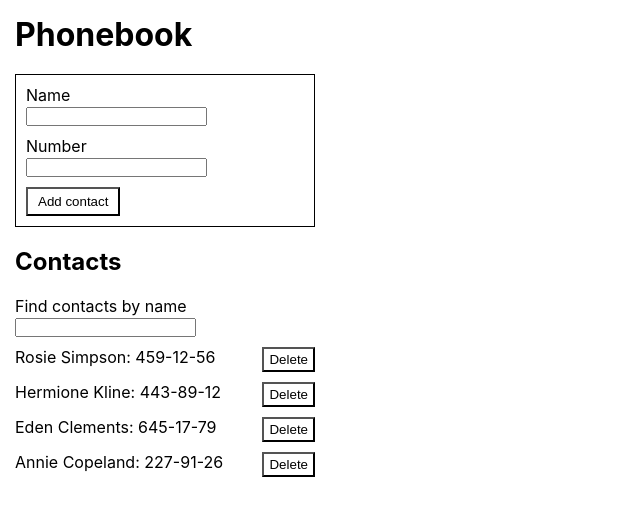
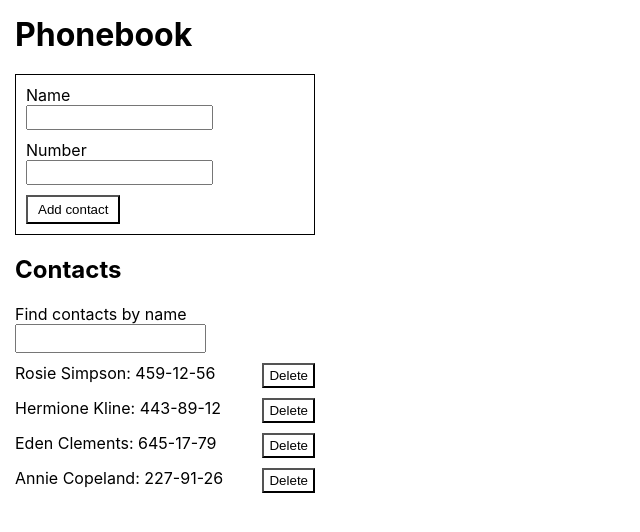
Before and after one commit to verado-batsu/goit-react-hw-02-phonebook, a React (Create React App) app: page / in a window 1280 px wide. Shown: the top 532 px of the page, without its empty margins (0-640 px from the left). Built offline with nearby package versions, Linux system fonts and the light colour scheme.

Commit message:
fixed some bugs

```diff
--- a/src/components/App/App.jsx
+++ b/src/components/App/App.jsx
@@ -24,21 +24,18 @@ export class App extends Component {
 	}
 
 	getDataFromForm = (contact) => {
+		this.setState((prevState) => {
+			const prevContacts = [...prevState.contacts];
 
-
-
-		this.setState((prevState) => {
-
-			const prevContacts = [...prevState.contacts];
 			prevContacts.map(prevContact => {
-				if (contact.name === prevContact.name) {
-					alert(`${contact.name} is already in contacts.`);
-					return {
-						contacts: [...prevState.contacts],
-					}
+				if (contact.name !== prevContact.name) {
+					return undefined;
+				}
+				alert(`${contact.name} is already in contacts.`);
+				return {
+					contacts: [...prevState.contacts],
 				}
 			})
-
 
 			return {
 				contacts: [...prevState.contacts, contact],
--- a/src/components/ContactForm/ContactForm.styled.js
+++ b/src/components/ContactForm/ContactForm.styled.js
@@ -11,6 +11,10 @@ export const Form = styled.form`
 		margin-bottom: 10px
 	}
 
+	input {
+		padding: 3px;
+	}
+
 	button {
 		padding: 5px 10px;
 		background-color: #fff;
--- a/src/components/ContactList/ContactList.styled.js
+++ b/src/components/ContactList/ContactList.styled.js
@@ -1,6 +1,6 @@
 import styled from "@emotion/styled";
 
-export const ContactListEl = styled.label`
+export const ContactListEl = styled.ul`
 	li{
 		display: flex;
 		gap: 10px;
--- a/src/components/Filter/Filter.styled.js
+++ b/src/components/Filter/Filter.styled.js
@@ -3,4 +3,7 @@ import styled from "@emotion/styled";
 export const FilterLabel = styled.label`
 	display: block;
 	margin-bottom: 10px;
+	input {
+		padding: 5px;
+	}
 `;
--- a/src/index.css
+++ b/src/index.css
@@ -16,7 +16,7 @@ body {
 }
 
 ul li {
-	/* list-style: none; */
+	list-style: none;
 }
 
 img {
```
